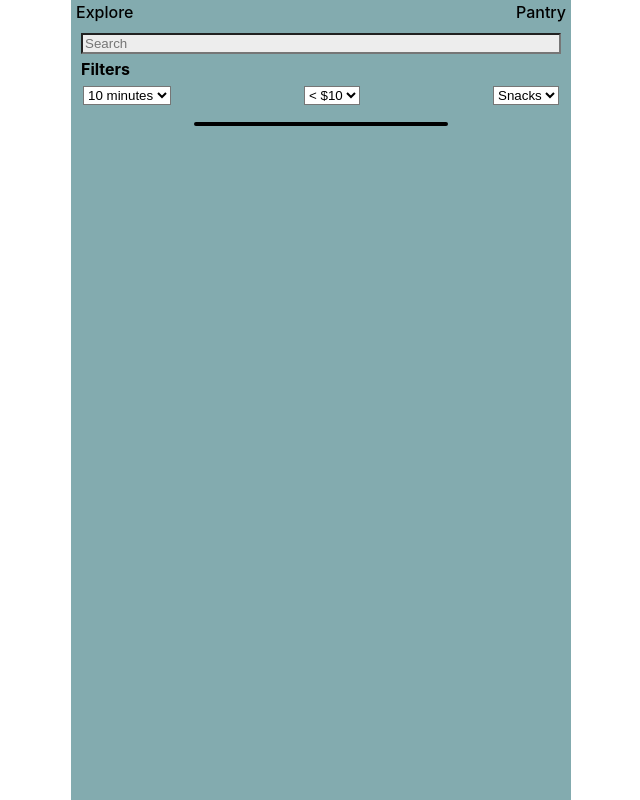
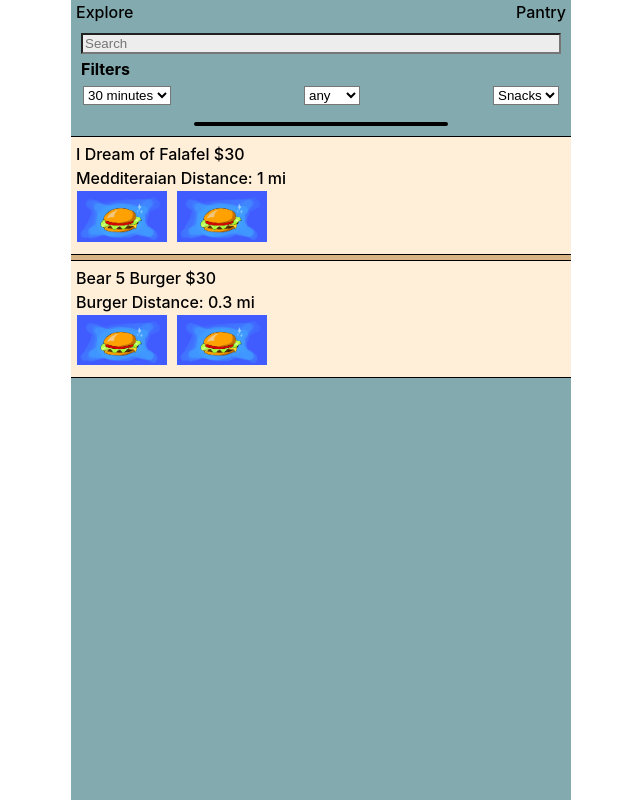
Before and after one commit to Ajknight121/SupperLust-React, a React (Vite) app: page /explore in a window 1280 px wide. Shown: the whole page, without its empty margins (319-959 px from the left). Built offline with nearby package versions, Linux system fonts and the light colour scheme.

Commit message:
No results text and defaults

```diff
--- a/src/pages/explore/Explore.jsx
+++ b/src/pages/explore/Explore.jsx
@@ -5,8 +5,8 @@ import { useContext, useState } from "react";
 import { SiteContext } from "../../Domain/SiteContext";
 const Explore = () => {
   let { restaurants, setCurrentRestaurant } = useContext(SiteContext);
-  const [travelTime, setTravelTime] = useState(10);
-  const [price, setPrice] = useState(10);
+  const [travelTime, setTravelTime] = useState(30);
+  const [price, setPrice] = useState(100);
   const [portion, setPortion] = useState("Snacks");
 
   const handleTravelTimeChange = (event) => {
@@ -50,7 +50,7 @@ const Explore = () => {
           <select name="Price" value={price} onChange={handlePriceChange}>
             <option value={10}>{"< $10"}</option>
             <option value={30}>{"< $30"}</option>
-            <option value={100}>{"any"}</option>
+            <option value={100} defaultValue={true}>{"any"}</option>
           </select>
           <select name="Portion" value={portion} onChange={handlePortionChange}>
             <option value={"Snacks"}>Snacks</option>
@@ -69,6 +69,7 @@ const Explore = () => {
             <ExploreResult key={index} restaurant={store}/>
           </Link>
         ))}
+        {filteredRestaurants.length == 0 ? <div>No Results</div> : ""}
       </div>
     </div>
   );
```
